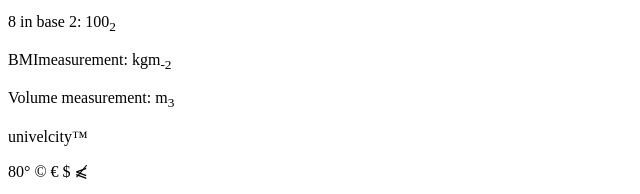
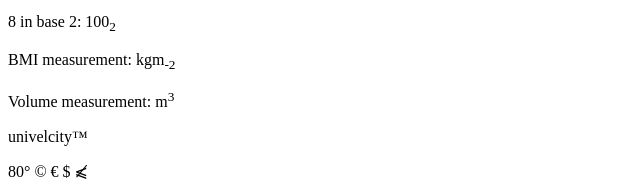
Before and after one commit to Happinn/frontendweek26b7, a plain HTML site: page inline.html in a window 1280 px wide. Shown: the part 235-429 px from the top of the page, 0-640 px from the left. Drawn offline with Linux system fonts and the light colour scheme.

Commit message:
fix changes

```diff
--- a/inline.html
+++ b/inline.html
@@ -20,8 +20,8 @@
     <p>Carbondioxide: CO<sub>2</sub></p>
     <p>8 in base 2: 100<sub>2</sub></p>
 
-    <p><abbr title="Body Mass Index"></abbr>BMImeasurement: kgm<sub>-2</sub></p>
-    <p>Volume measurement: m<sub>3</sub></p>
+    <p><abbr title="Body Mass Index"></abbr>BMI measurement: kgm<sub>-2</sub></p>
+    <p>Volume measurement: m<sup>3</sup></p>
     <p>univelcity&trade;</p>
     <p>80&deg; &copy; &euro; &dollar; &nleqslant;</p>
     <p>My birthday: <time datetime="1902-05-10"> 10 May 1902</time></p>
```
Also changed, not shown: index.html (+2 -3 lines), letter.html (+2 -0 lines), media/12aea139a34346abb05d0aed2cb4ad8d.jpg (added), media/favicon.ico (added), media/man1.jfif (deleted), media/man2.jfif (deleted).
